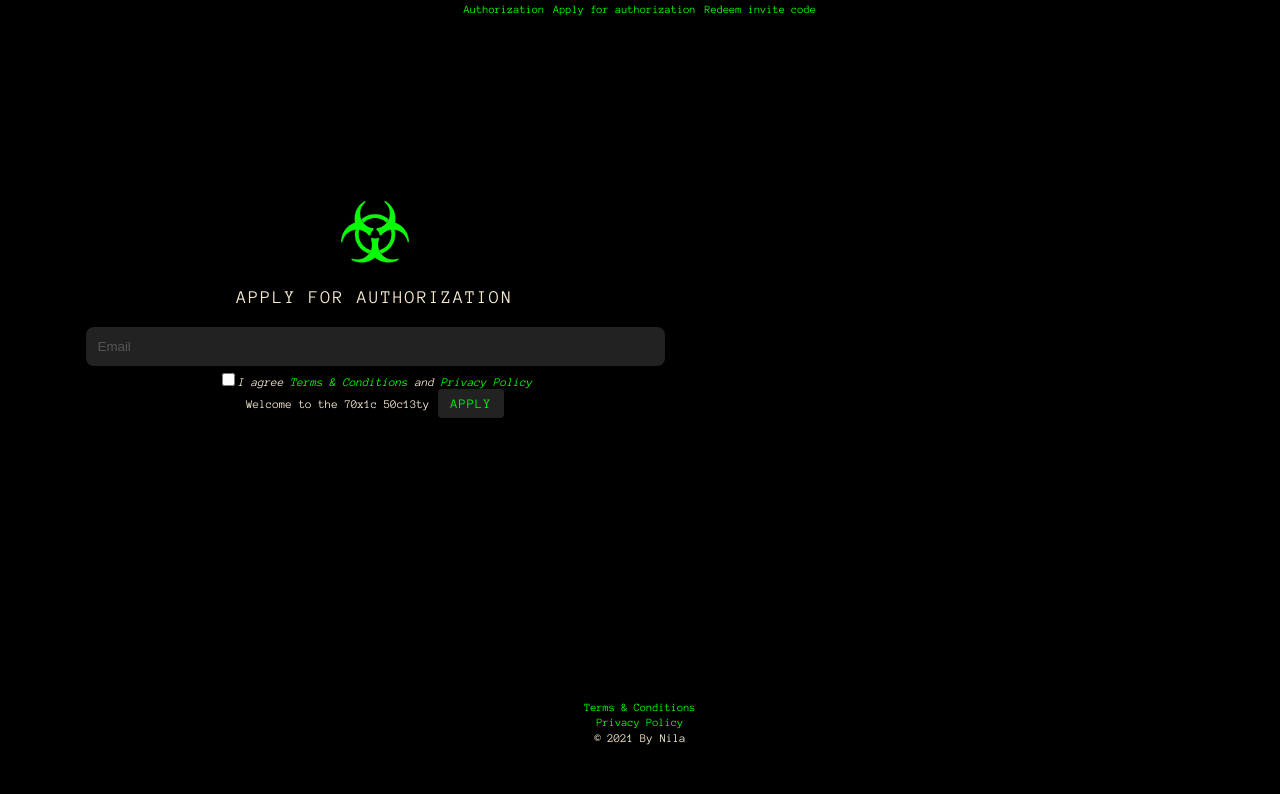
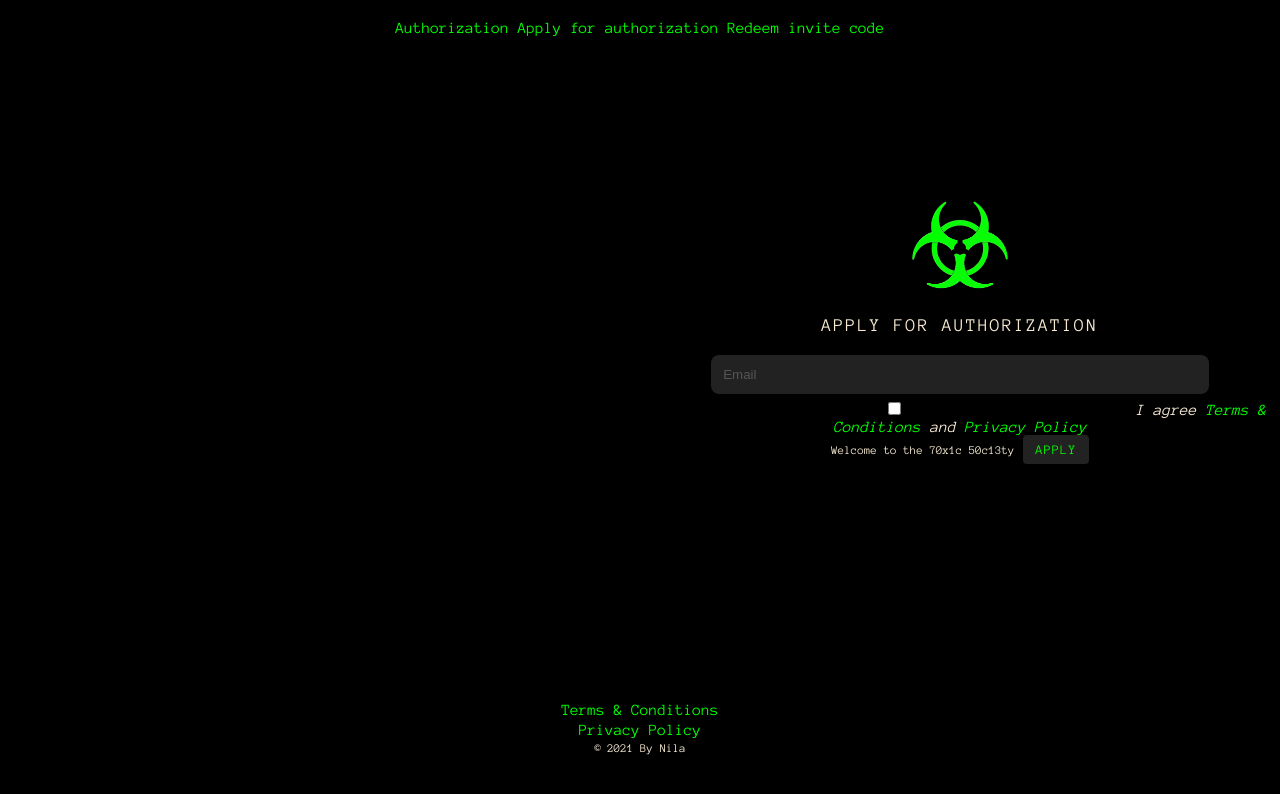
Before and after one commit to nilawalker/nilawalker1.github.io, a plain HTML site: page index2.html in a window 1280 px wide. Drawn offline with Linux system fonts and the light colour scheme; a script that the page names is missing.

Commit message:
Update style.css

```diff
--- a/style.css
+++ b/style.css
@@ -1,48 +1,77 @@
 @import url('https://fonts.googleapis.com/css2?family=Anonymous+Pro&display=swap');
-
+body {
+  font-family: 'Anonymous Pro', monospace;
+  background: #000000;
+  color: #f7ead3;
+  padding: 0;
+  margin: 0;
+  text-align: center;
+}
 
 .container {
   position: absolute;
   top: 25%;
+  left: 50%;
 }
-#title {
-  text-transform: uppercase;
-  letter-spacing: 2px;
 
+#container {
+  position: relative;
+  top: -25%;
+  left: -50%;
+  padding: 50px;
+  background: #111111;
+  border-radius: 25px;
+}
 
-  font-size: 115%;
-  padding: 17px;
+img {
+  width: 15%;
 }
+
 a {
+  color: #00ff00;
   text-decoration: none;
-  color: #00ff00;
-
-
-  font-size: 71%;
 }
 
 
 
 
 
+.header {
+  position: absolute;
+  left: 50%;
+  top: 2.5%;
+}
+#header {
+  position: relative;
+  left: -50%;
+  top: -2.5%;
+}
 
+#title {
+  text-transform: uppercase;
+  letter-spacing: 2px;
 
+  font-size: 115%;
+  padding: 17px;
+}
 
+input {
+  background: #222222;
+  color: #f7ead3;
+  border: none;
+  margin: 4px;
+  border-radius: 8px;
+  width: 74%;
+  padding: 12px;
 
+}
+::placeholder {
+  color: #555555;
+}
 
-
-
-
-
-
-
-
-
-
-
-
-
-
+#greeting {
+  font-size: 75%;
+}
 
 button {
   font-family: 'Anonymous Pro', monospace;
@@ -59,50 +88,16 @@ button:hover {
   color: #222222;
   box-shadow: 0 0 10px #00ff00, 0 0 40px #00ff00, 0 0 80px #00ff00;
 }
-@keyframes spin {
- 0% { transform: rotate(0deg); }
- 100% { transform: rotate(360deg); }
+
+button:hover {
+
 }
-#logo {
-  width: 9%;
-  animation: spin 0s linear infinite;
-}
-body {
-  font-family: 'Anonymous Pro', monospace;
-  background: #000000;
-  color: #f7ead3;
-  text-align: center;
-  margin: 0;
-  padding: 0;
-}
-em {
-  font-size: 75%;
-}
-em a {
-  font-size: 100%;
-}
-.inputs {
-  border-radius: 8px;
-  width: 74%;
-  padding: 12px;
-  background: #222222;
-  color: #f7ead3;
-  border: none;
-  margin: 4px;
-}
-::placeholder {
-  color: #555555;
-}
-#greeting {
-  font-size: 75%;
-}
+
 .footer a {
   display: block;
   padding: 2px;
-}
-#license {
-  font-size: 75%;
-  padding: 2px;
+
+  /* font-size: 71%; */
 }
 .footer {
   position: absolute;
@@ -114,3 +109,20 @@ em a {
   left: -50%;
   top: -87.5%;
 }
+#license {
+  font-size: 75%;
+  padding: 2px;
+}
+
+
+
+
+
+
+
+width: 90%;
+    max-width: 300px;
+    padding: 3rem;
+    margin: auto;
+    background: rgb(45 73 151);
+    border-radius: 0.5rem;
```
